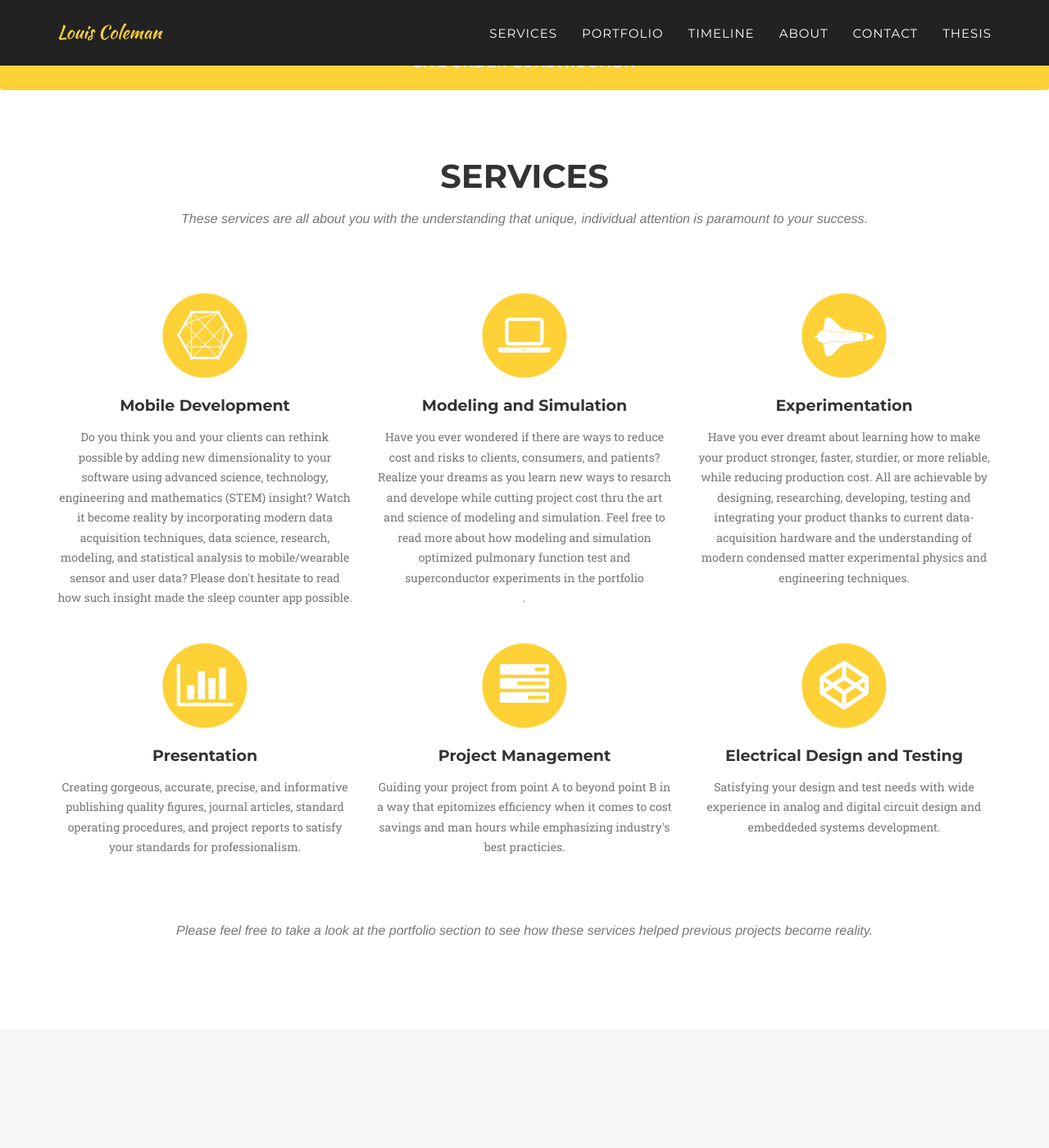
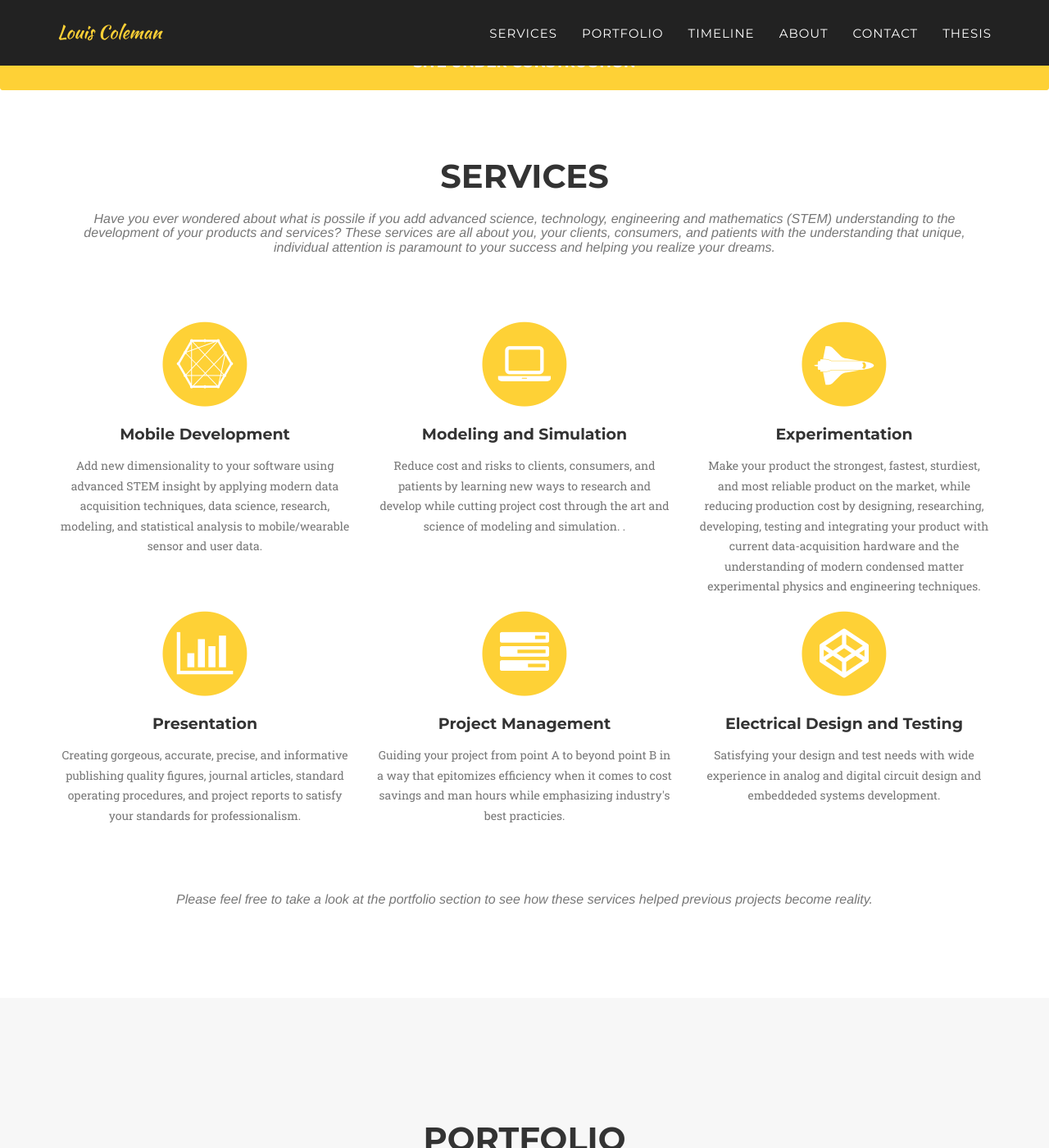
Before and after one commit to LouisDColeman/LouisDColeman.github.io, a Jekyll site: the page built from index.html, in a window 1280 px wide and 1400 px high, scrolled down 715 px. Shown: the whole window at 82% size. Built offline with Jekyll 4.4.1, drawn with Linux system fonts in a browser that asks for light colours; some web fonts are replaced; some of the changed text lies outside the part shown.

Commit message:
Rewording services, timeline, and footer entries. Background image static
-background header image fixed
-Fixed spelling errors in footer
-removed a filler space link in footer
-reworded all service entries.
-reworded timeline entries

```diff
--- a/_includes/css/agency.css
+++ b/_includes/css/agency.css
@@ -268,7 +268,7 @@ header {
     color: #000;
     /*color: rgba(254,209,54,.9);*/
     background-attachment: scroll;
-    background-image: url(img/header-bg.jpg);
+    background-image: url(img/header-bg.jpg); background-attachment:fixed;
     background-position: center center;
     background-repeat: none;
     -webkit-background-size: cover;
--- a/_includes/footer.html
+++ b/_includes/footer.html
@@ -2,7 +2,7 @@
         <div class="container">
             <div class="row">
                 <div class="col-md-4" align="left">
-                    <span class="copyright">Created by Lous Coleman. 2016.<br>Made in California.</span>
+                    <span class="copyright">Created by Louis Coleman. 2016.<br>Made in California.</span>
                 </div>
                 <div class="col-md-4">
                     <ul class="list-inline social-buttons">
--- a/_includes/services.html
+++ b/_includes/services.html
@@ -5,7 +5,8 @@
             <div class="row">
                 <div class="col-lg-12 text-center">
                     <h2 class="section-heading">Services</h2>
-                    <h3 class="section-subheading text-muted">These services are all about you with the understanding that unique, individual attention is paramount to your success.</h3>
+                    <!-- <h3 class="section-subheading text-muted">These services are all about you with the understanding that unique, individual attention is paramount to your success.</h3> -->
+                    <h3 class="section-subheading text-muted">Have you ever wondered about what is possile if you add advanced science, technology, engineering and mathematics (STEM) understanding to the development of your products and services? These services are all about you, your clients, consumers, and patients with the understanding that unique, individual attention is paramount to your success and helping you realize your dreams. <!-- Do you think you and your clients can rethink possible by adding new dimensionality to your software using advanced science, technology, engineering and mathematics (STEM) insight? Have you ever wondered if there are ways to reduce cost and risks to clients, consumers, and patients? Have you ever dreamt about learning how to make your product stronger, faster, sturdier, or more reliable, while reducing production cost. All are acheivable with the services below. Unique individual attention blah blah.</h3> -->
                 </div>
             </div>
             <div class="row text-center">
@@ -17,7 +18,7 @@
                         <!-- <i class="fa fa-mobile fa-stack-1x fa-inverse"></i> -->
                     </span>
                     <h4 class="service-heading">Mobile Development</h4>
-                    <p class="text-muted">Do you think you and your clients can rethink possible by adding new dimensionality to your software using advanced science, technology, engineering and mathematics (STEM) insight? Watch it become reality by incorporating modern data acquisition techniques, data science, research, modeling, and statistical analysis to mobile/wearable sensor and user data? Please don't hesitate to read how such insight made the sleep counter app possible.<!--3 lines skips to make service elements even with eachother--></p>
+                    <p class="text-muted">Add new dimensionality to your software using advanced STEM insight by applying modern data acquisition techniques, data science, research, modeling, and statistical analysis to mobile/wearable sensor and user data. <!--Please don't hesitate to read how such insight made the sleep counter app possible.3 lines skips to make service elements even with eachother--></p>
                     <!-- <p class="text-muted">Incorporating my advanced science degrees and backgrounds in biomedical engineering, electrical engineering, and data modeling to build mobile applications beyond the capabilities of devshops. eeeeeeeeeeeeeeeeeeeeeeeee eeeeeeeeeeeeeeeeeeeeeeeee eeeeeeeeeeeeeeeeeeeeeeeee</p> -->
                 </div>
                 <div class="col-md-4">
@@ -27,7 +28,7 @@
                         <!-- <i class="fa fa-subscript fa-stack-1x fa-inverse"></i> -->
                     </span>
                     <h4 class="service-heading">Modeling and Simulation</h4>
-                    <p class="text-muted">Have you ever wondered if there are ways to reduce cost and risks to clients, consumers, and patients? Realize your dreams as you learn new ways to resarch and develope while cutting project cost thru the art and science of modeling and simulation. Feel free to read more about how modeling and simulation optimized pulmonary function test and superconductor experiments in the portfolio<br><!--thin film produciton,grain size distribution for a crystallized thin films, technique spin coating, model fitting in advanced computer notes  -->.</p>
+                    <p class="text-muted">Reduce cost and risks to clients, consumers, and patients by learning new ways to research and develop while cutting project cost through the art and science of modeling and simulation. <!--Feel free to read more about how modeling and simulation optimized pulmonary function test and superconductor experiments in the portfolio<br>thin film produciton,grain size distribution for a crystallized thin films, technique spin coating, model fitting in advanced computer notes  -->.</p>
                 </div>
                 <div class="col-md-4">
                     <span class="fa-stack fa-4x">
@@ -37,7 +38,7 @@
                     <h4 class="service-heading">Experimentation</h4>
                     <!-- <p class="text-muted">Research and experimentation in any pursuit
                           while using the latest data-acquisition techniques. From condensed matter physics to medical testing. My experience spans the physics, biomedical, and electrical engineering universe.<br><br><br><br><br><!--3 lines skips to make service elements even with eachother</p> -->
-                    <p class="text-muted"> Have you ever dreamt about learning how to make your product stronger, faster, sturdier, or more reliable, while reducing production cost. All are achievable by designing, researching, developing, testing and integrating your product thanks to current data-acquisition hardware and the understanding of modern condensed matter experimental physics and engineering techniques.<br><br><br></p>
+                    <p class="text-muted"> Make your product the strongest, fastest, sturdiest, and most reliable product on the market, while reducing production cost by designing, researching, developing, testing and integrating your product with current data-acquisition hardware and the understanding of modern condensed matter experimental physics and engineering techniques.</p>
                 </div>
                 <div class="col-md-4">
                     <span class="fa-stack fa-4x">
--- a/_includes/timeline.html
+++ b/_includes/timeline.html
@@ -4,7 +4,7 @@
             <div class="row">
                 <div class="col-lg-12 text-center">
                     <h2 class="section-heading">Timeline</h2>
-                    <h3 class="section-subheading text-muted">Under Construction: Timeline of my most recent achievements.</h3>
+                    <h3 class="section-subheading text-muted">Under Construction: Louis Coleman's most recent and near-future achievements.</h3>
                 </div>
             </div>
             <div class="row">
@@ -20,7 +20,7 @@
                                     <h4 class="subheading">Bachelor of Science</h4>
                                 </div>
                                 <div class="timeline-body">
-                                    <p class="text-muted">Being inspired by the beautify of the universe and always wondering how things work lead me to pursue and graduate with a degree in physics. My love of computers pushed me to learn about programming and my curious nature guided me to biomedical and electrical engineering electives during my undergraduate degree.</p>
+                                    <p class="text-muted">Inspired by the beautify of the universe and always wondering how things worked lead Louis to pursue and graduate with a degree in physics. His love of computers pushed him to learn about programming and his curious nature guided him to biomedical and electrical engineering electives during his undergraduate degree.</p>
                                 </div>
                             </div>
                         </li>
@@ -34,7 +34,7 @@
                                     <h4 class="subheading">Sleep Counter App</h4>
                                 </div>
                                 <div class="timeline-body">
-                                    <p class="text-muted">My dream of helping millions of people pushed me to use knowledge obtained during my degree to help those with insomnia. A problem that has sometimes life threatening consequences!</p>
+                                    <p class="text-muted">Dreaming of helping millions of people pushed him to use knowledge obtained during his degree program to help those with insomnia. A problem that has sometimes life threatening consequences!</p>
                                 </div>
                             </div>
                         </li>
@@ -62,7 +62,7 @@
                                     <h4 class="subheading">Sleep Counter: Mobile/Wearable App Release</h4>
                                 </div>
                                 <div class="timeline-body">
-                                    <p class="text-muted">Project will be released to the public after extensive beta testing! Get ready!</p>
+                                    <p class="text-muted">Project will be released to the public after extensive beta testing! Get ready! Better sleep starts now.</p>
                                 </div>
                             </div>
                         </li>
```
Also changed, not shown: other parts of _includes/footer.html (+2 -2 lines).
